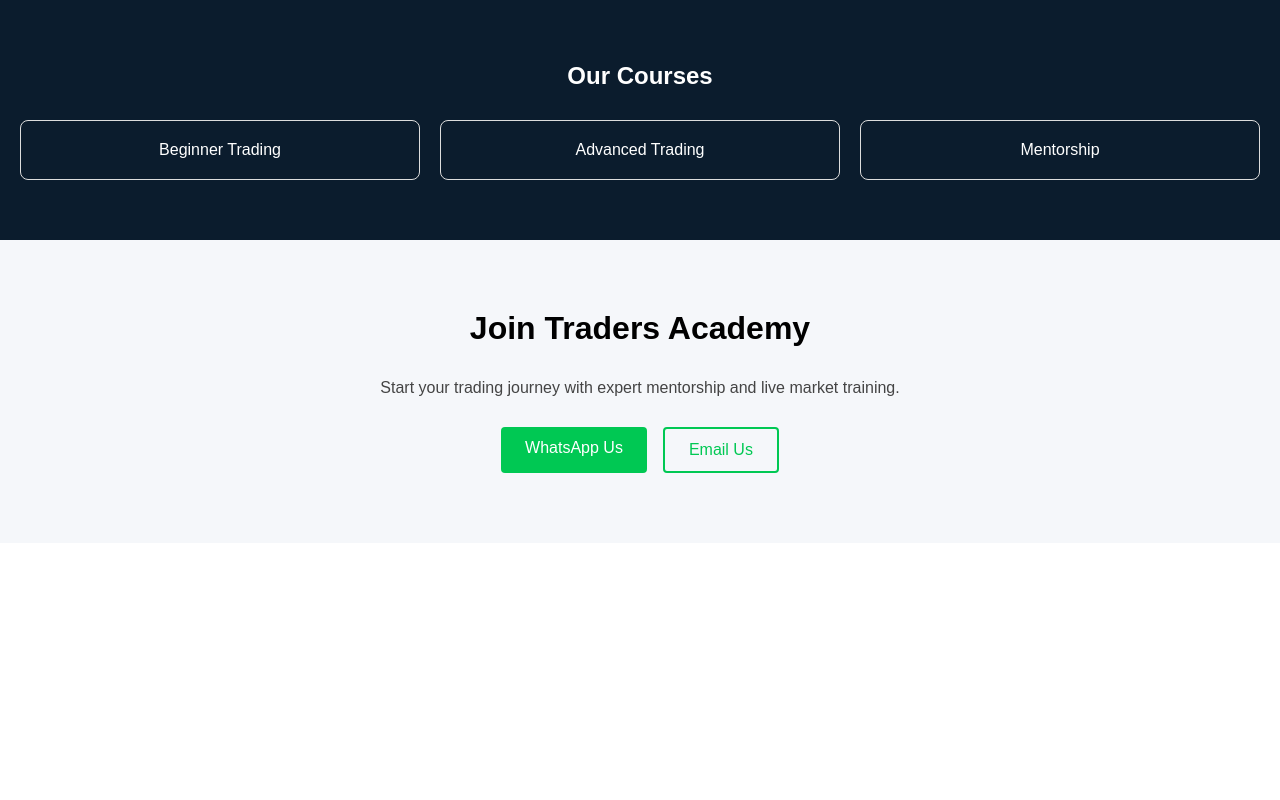
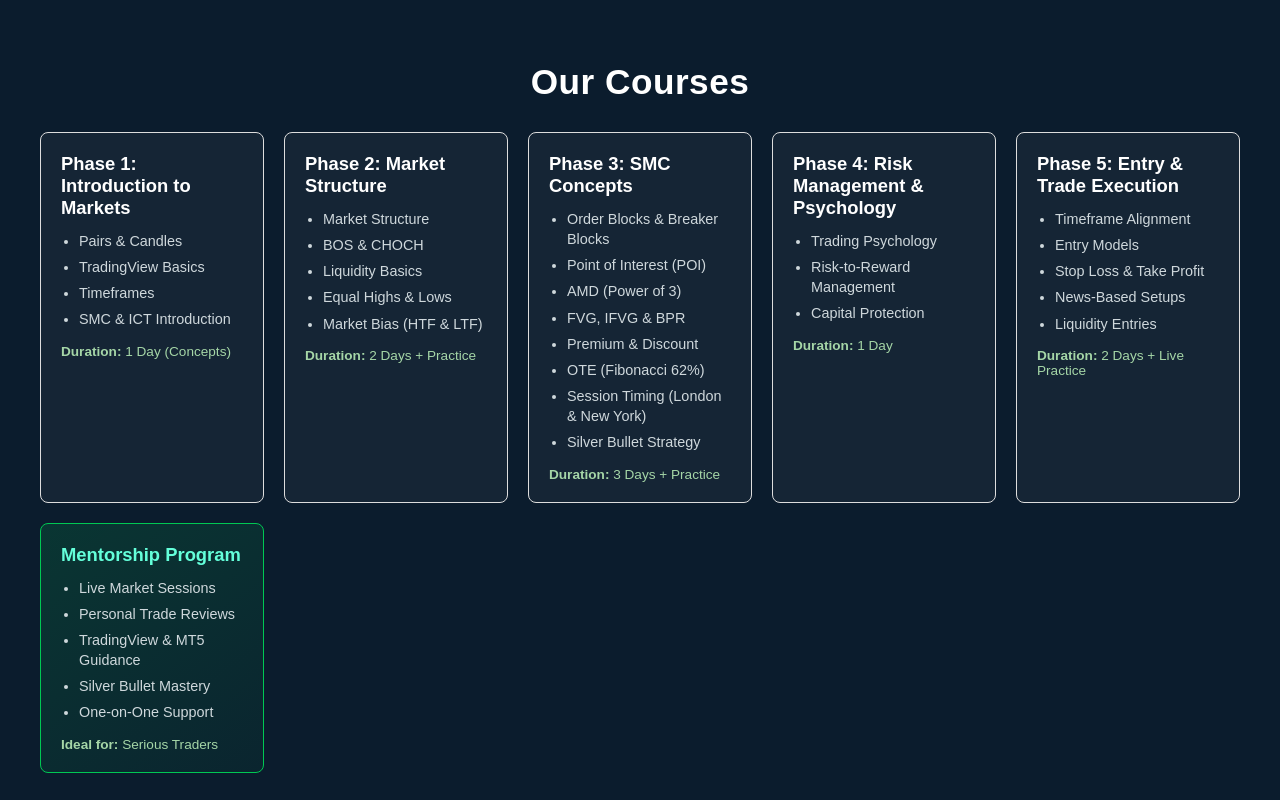
Before and after one commit to Alijabrii/Traders-Academy, a React (Create React App) app: page / in a window 1280 px wide. Shown: the part 1220-2020 px from the top of the page. Before the commit the page ends 1763 px from the top, so only its background shows below. Built offline with nearby package versions, Linux system fonts and the light colour scheme.

Commit message:
added course material

```diff
--- a/src/components/Courses.jsx
+++ b/src/components/Courses.jsx
@@ -1,13 +1,89 @@
 import React from "react";
+import "../styles/course.css"
 
 function Courses() {
   return (
     <section id="courses" className="courses">
       <h2>Our Courses</h2>
+
       <div className="course-grid">
-        <div className="course-card">Beginner Trading</div>
-        <div className="course-card">Advanced Trading</div>
-        <div className="course-card">Mentorship</div>
+        {/* Phase 1 */}
+        <div className="course-card">
+          <h3>Phase 1: Introduction to Markets</h3>
+          <ul>
+            <li>Pairs & Candles</li>
+            <li>TradingView Basics</li>
+            <li>Timeframes</li>
+            <li>SMC & ICT Introduction</li>
+          </ul>
+          <p><strong>Duration:</strong> 1 Day (Concepts)</p>
+        </div>
+
+        {/* Phase 2 */}
+        <div className="course-card">
+          <h3>Phase 2: Market Structure</h3>
+          <ul>
+            <li>Market Structure</li>
+            <li>BOS & CHOCH</li>
+            <li>Liquidity Basics</li>
+            <li>Equal Highs & Lows</li>
+            <li>Market Bias (HTF & LTF)</li>
+          </ul>
+          <p><strong>Duration:</strong> 2 Days + Practice</p>
+        </div>
+
+        {/* Phase 3 */}
+        <div className="course-card">
+          <h3>Phase 3: SMC Concepts</h3>
+          <ul>
+            <li>Order Blocks & Breaker Blocks</li>
+            <li>Point of Interest (POI)</li>
+            <li>AMD (Power of 3)</li>
+            <li>FVG, IFVG & BPR</li>
+            <li>Premium & Discount</li>
+            <li>OTE (Fibonacci 62%)</li>
+            <li>Session Timing (London & New York)</li>
+            <li>Silver Bullet Strategy</li>
+          </ul>
+          <p><strong>Duration:</strong> 3 Days + Practice</p>
+        </div>
+
+        {/* Phase 4 */}
+        <div className="course-card">
+          <h3>Phase 4: Risk Management & Psychology</h3>
+          <ul>
+            <li>Trading Psychology</li>
+            <li>Risk-to-Reward Management</li>
+            <li>Capital Protection</li>
+          </ul>
+          <p><strong>Duration:</strong> 1 Day</p>
+        </div>
+
+        {/* Phase 5 */}
+        <div className="course-card">
+          <h3>Phase 5: Entry & Trade Execution</h3>
+          <ul>
+            <li>Timeframe Alignment</li>
+            <li>Entry Models</li>
+            <li>Stop Loss & Take Profit</li>
+            <li>News-Based Setups</li>
+            <li>Liquidity Entries</li>
+          </ul>
+          <p><strong>Duration:</strong> 2 Days + Live Practice</p>
+        </div>
+
+        {/* Mentorship */}
+        <div className="course-card highlight">
+          <h3>Mentorship Program</h3>
+          <ul>
+            <li>Live Market Sessions</li>
+            <li>Personal Trade Reviews</li>
+            <li>TradingView & MT5 Guidance</li>
+            <li>Silver Bullet Mastery</li>
+            <li>One-on-One Support</li>
+          </ul>
+          <p><strong>Ideal for:</strong> Serious Traders</p>
+        </div>
       </div>
     </section>
   );
--- /dev/null
+++ b/src/styles/course.css
@@ -0,0 +1,119 @@
+/* =========================
+   COURSES SECTION ENHANCEMENT
+   ========================= */
+
+.courses {
+  background: linear-gradient(180deg, #0b1c2d 0%, #081521 100%);
+}
+
+.courses h2 {
+  font-size: 2.2rem;
+  margin-bottom: 10px;
+  letter-spacing: 0.5px;
+}
+
+.course-grid {
+  max-width: 1200px;
+  margin: 40px auto 0;
+  grid-template-columns: repeat(auto-fit, minmax(260px, 1fr));
+}
+
+/* COURSE CARD */
+.course-card {
+  background: rgba(255, 255, 255, 0.04);
+  border: 1px solid rgba(255, 255, 255, 0.1);
+  border-radius: 14px;
+  padding: 24px 22px;
+  text-align: left;
+  color: #e5e7eb;
+  transition: all 0.35s ease;
+  position: relative;
+  overflow: hidden;
+}
+
+/* subtle glow strip */
+.course-card::before {
+  content: "";
+  position: absolute;
+  top: 0;
+  left: 0;
+  width: 100%;
+  height: 4px;
+  background: linear-gradient(90deg, #00c853, #64ffda);
+  opacity: 0;
+  transition: opacity 0.3s ease;
+}
+
+/* HOVER EFFECT */
+.course-card:hover {
+  transform: translateY(-6px);
+  box-shadow: 0 14px 40px rgba(0, 200, 83, 0.25);
+  border-color: #00c853;
+}
+
+.course-card:hover::before {
+  opacity: 1;
+}
+
+/* TITLE */
+.course-card h3 {
+  font-size: 1.15rem;
+  margin-bottom: 12px;
+  color: #ffffff;
+}
+
+/* LIST */
+.course-card ul {
+  padding-left: 18px;
+  margin-bottom: 14px;
+}
+
+.course-card ul li {
+  font-size: 0.9rem;
+  margin-bottom: 6px;
+  line-height: 1.4;
+  color: #cfd8dc;
+}
+
+/* META TEXT */
+.course-card p {
+  font-size: 0.85rem;
+  color: #a5d6a7;
+  margin-top: 10px;
+}
+
+/* HIGHLIGHT CARD (Mentorship) */
+.course-card.highlight {
+  background: linear-gradient(
+    145deg,
+    rgba(0, 200, 83, 0.15),
+    rgba(0, 200, 83, 0.05)
+  );
+  border: 1px solid #00c853;
+}
+
+.course-card.highlight h3 {
+  color: #64ffda;
+}
+
+/* =========================
+   MOBILE OPTIMIZATION
+   ========================= */
+
+@media (max-width: 768px) {
+  .courses h2 {
+    font-size: 1.8rem;
+  }
+
+  .course-card {
+    padding: 20px;
+  }
+
+  .course-card h3 {
+    font-size: 1.05rem;
+  }
+
+  .course-card ul li {
+    font-size: 0.88rem;
+  }
+}
```
